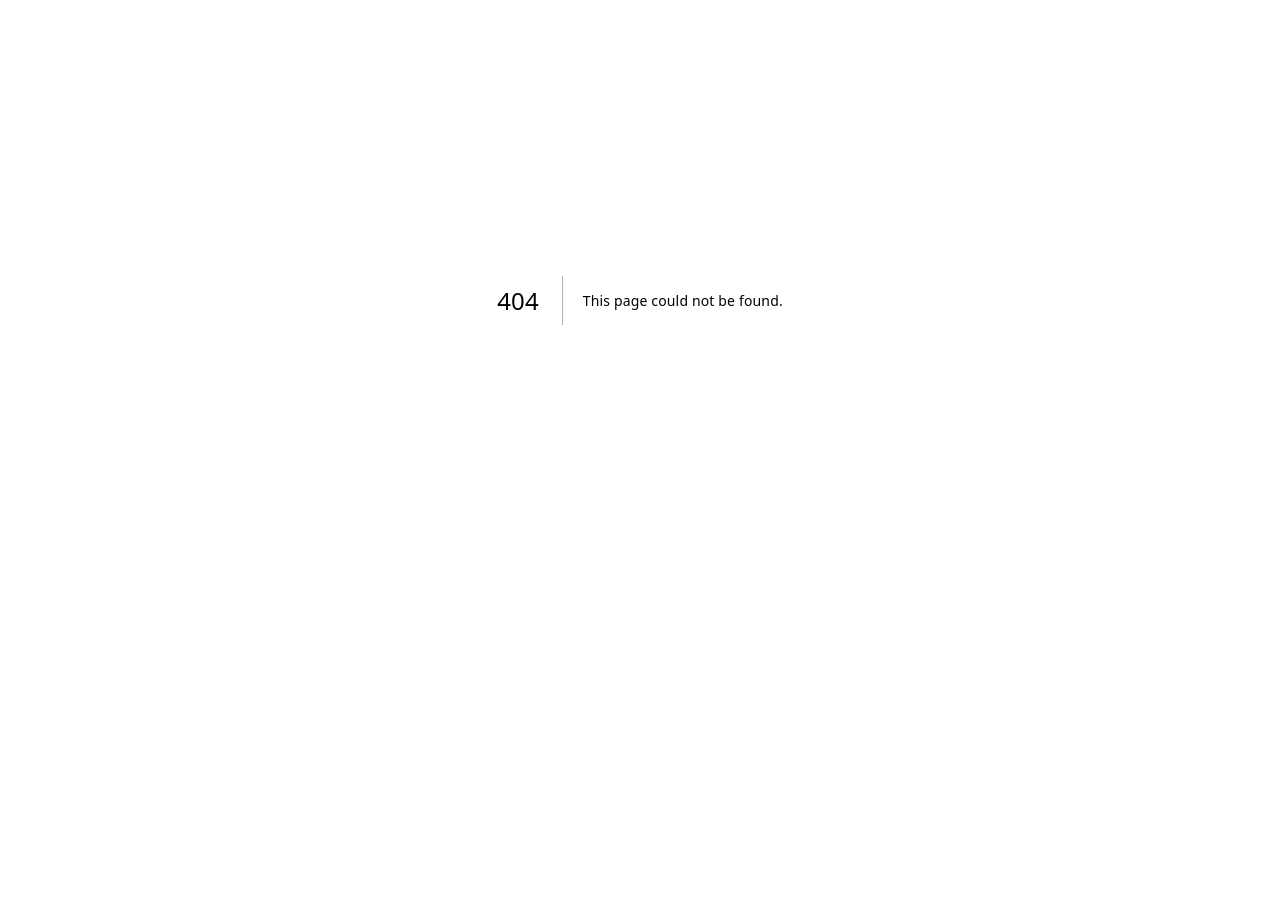
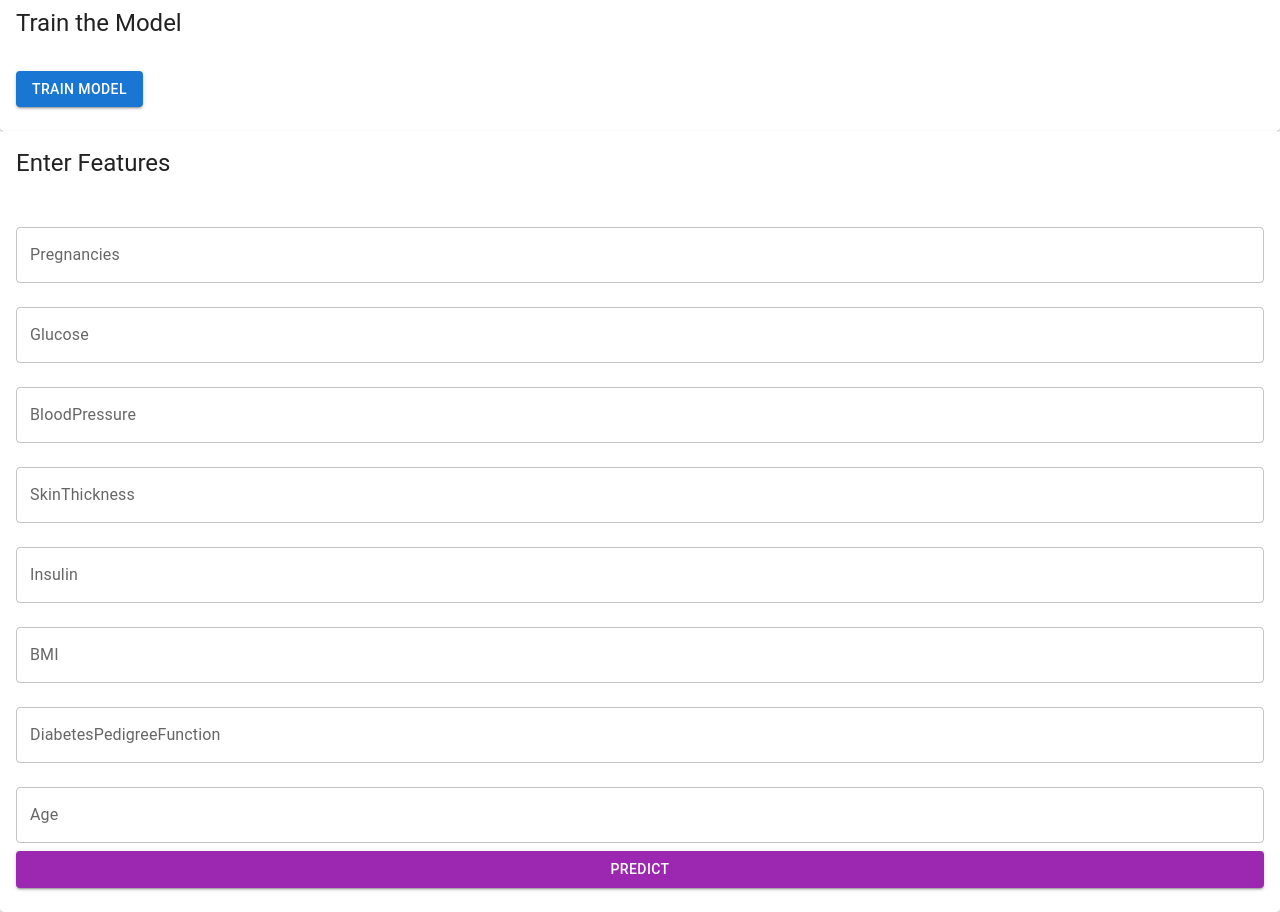
Before and after one commit to ajaygb01/nextjs-portfolio, a Next.js app: page /sugarman in a window 1280 px wide. Before the commit this address had no page. Shown: the part 100-1012 px from the top of the page. Before the commit the page ends 800 px from the top, so only its background shows below. Built offline with nearby package versions, Linux system fonts and the light colour scheme; no server answers.

Commit message:
adding sugarman feature

```diff
--- /dev/null
+++ b/pages/sugarman.tsx
@@ -0,0 +1,145 @@
+import { useState } from 'react'
+import { Card, CardContent, CardHeader } from '@mui/material'
+import { Button } from '@mui/material'
+import { TextField } from '@mui/material'
+import { LineChart, Line, XAxis, YAxis, Tooltip, CartesianGrid } from 'recharts'
+
+const API_URL = process.env.NEXT_PUBLIC_API_URL
+
+interface PredictionData {
+    prediction: number
+    probability: number
+}
+
+export default function DiabetesPrediction() {
+    const [features, setFeatures] = useState<string[]>(new Array(8).fill(''))
+    const [prediction, setPrediction] = useState<PredictionData | null>(null)
+    const [training, setTraining] = useState(false)
+    const [dataPoints, setDataPoints] = useState<
+        { name: string; probability: number }[]
+    >([])
+
+    const handleChange = (index: number, value: string) => {
+        const newFeatures = [...features]
+        newFeatures[index] = value
+        setFeatures(newFeatures)
+    }
+
+    const trainModel = async () => {
+        setTraining(true)
+        const response = await fetch(`${API_URL}/train`, { method: 'POST' })
+        const data = await response.json()
+        alert(data.message)
+        setTraining(false)
+    }
+
+    const predict = async () => {
+        const response = await fetch(`${API_URL}/predict`, {
+            method: 'POST',
+            headers: { 'Content-Type': 'application/json' },
+            body: JSON.stringify({ features: features.map(Number) }),
+        })
+        const data: PredictionData = await response.json()
+        setPrediction(data)
+        setDataPoints([
+            ...dataPoints,
+            {
+                name: `Attempt ${dataPoints.length + 1}`,
+                probability: data.probability,
+            },
+        ])
+    }
+
+    return (
+        <div className="p-6 max-w-lg mx-auto">
+            <h1 className="text-2xl font-bold text-center mb-4">
+                Diabetes Prediction
+            </h1>
+            <Card className="mb-4 p-4">
+                <CardHeader title="Train the Model" />
+                <CardContent>
+                    <Button
+                        onClick={trainModel}
+                        disabled={training}
+                        variant="contained"
+                        color="primary"
+                    >
+                        {training ? 'Training...' : 'Train Model'}
+                    </Button>
+                </CardContent>
+            </Card>
+            <Card className="mb-4 p-4">
+                <CardHeader title="Enter Features" />
+                <CardContent>
+                    {[
+                        'Pregnancies',
+                        'Glucose',
+                        'BloodPressure',
+                        'SkinThickness',
+                        'Insulin',
+                        'BMI',
+                        'DiabetesPedigreeFunction',
+                        'Age',
+                    ].map((label, index) => (
+                        <TextField
+                            key={index}
+                            type={
+                                index === 5 || index === 6 ? 'number' : 'number'
+                            }
+                            label={label}
+                            value={features[index]}
+                            onChange={(e) =>
+                                handleChange(index, e.target.value)
+                            }
+                            fullWidth
+                            margin="normal"
+                        />
+                    ))}
+                    <Button
+                        onClick={predict}
+                        variant="contained"
+                        color="secondary"
+                        fullWidth
+                    >
+                        Predict
+                    </Button>
+                </CardContent>
+            </Card>
+            {prediction && (
+                <Card className="p-4">
+                    <CardHeader title="Prediction Result" />
+                    <CardContent>
+                        <p>
+                            Prediction:{' '}
+                            {prediction.prediction === 1
+                                ? 'Diabetic'
+                                : 'Non-Diabetic'}
+                        </p>
+                        <p>
+                            Probability:{' '}
+                            {(prediction.probability * 100).toFixed(2)}%
+                        </p>
+                    </CardContent>
+                </Card>
+            )}
+            {dataPoints.length > 0 && (
+                <Card className="p-4 mt-4">
+                    <CardHeader title="Prediction Trends" />
+                    <CardContent>
+                        <LineChart width={400} height={200} data={dataPoints}>
+                            <CartesianGrid strokeDasharray="3 3" />
+                            <XAxis dataKey="name" />
+                            <YAxis />
+                            <Tooltip />
+                            <Line
+                                type="monotone"
+                                dataKey="probability"
+                                stroke="#8884d8"
+                            />
+                        </LineChart>
+                    </CardContent>
+                </Card>
+            )}
+        </div>
+    )
+}
```
